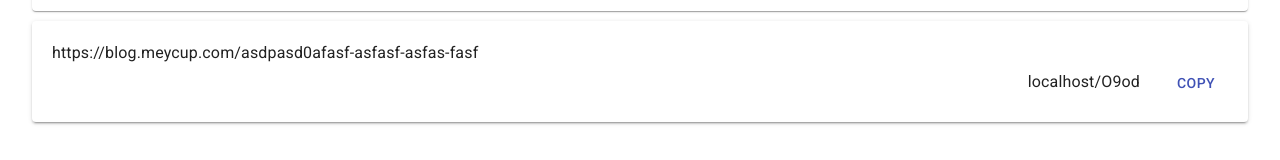
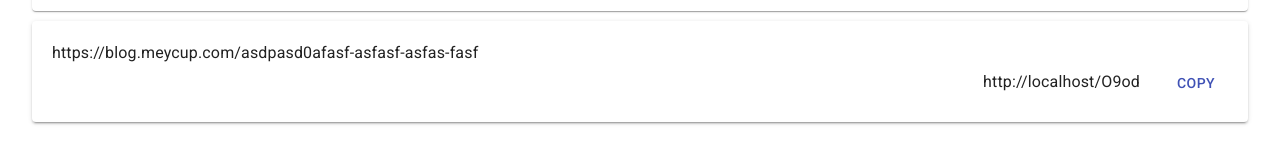
Before and after one commit to williamspacefire/low.red, a Next.js app: page / in a window 1280 px wide. Shown: the part 586-746 px from the top of the page. Built offline with nearby package versions, Linux system fonts and the light colour scheme.

Commit message:
Just testing

```diff
--- a/pages/index.js
+++ b/pages/index.js
@@ -7,9 +7,9 @@ let hostname = ""
 
 if (typeof window != "undefined") {
     if (window.location.port != ""){
-        hostname = window.location.hostname+":"+window.location.port;
+        hostname = window.location.protocol+"//"+window.location.hostname+":"+window.location.port;
     } else {
-        hostname = window.location.hostname;
+        hostname = window.location.protocol+"//"+window.location.hostname;
     }
 }
 
```
